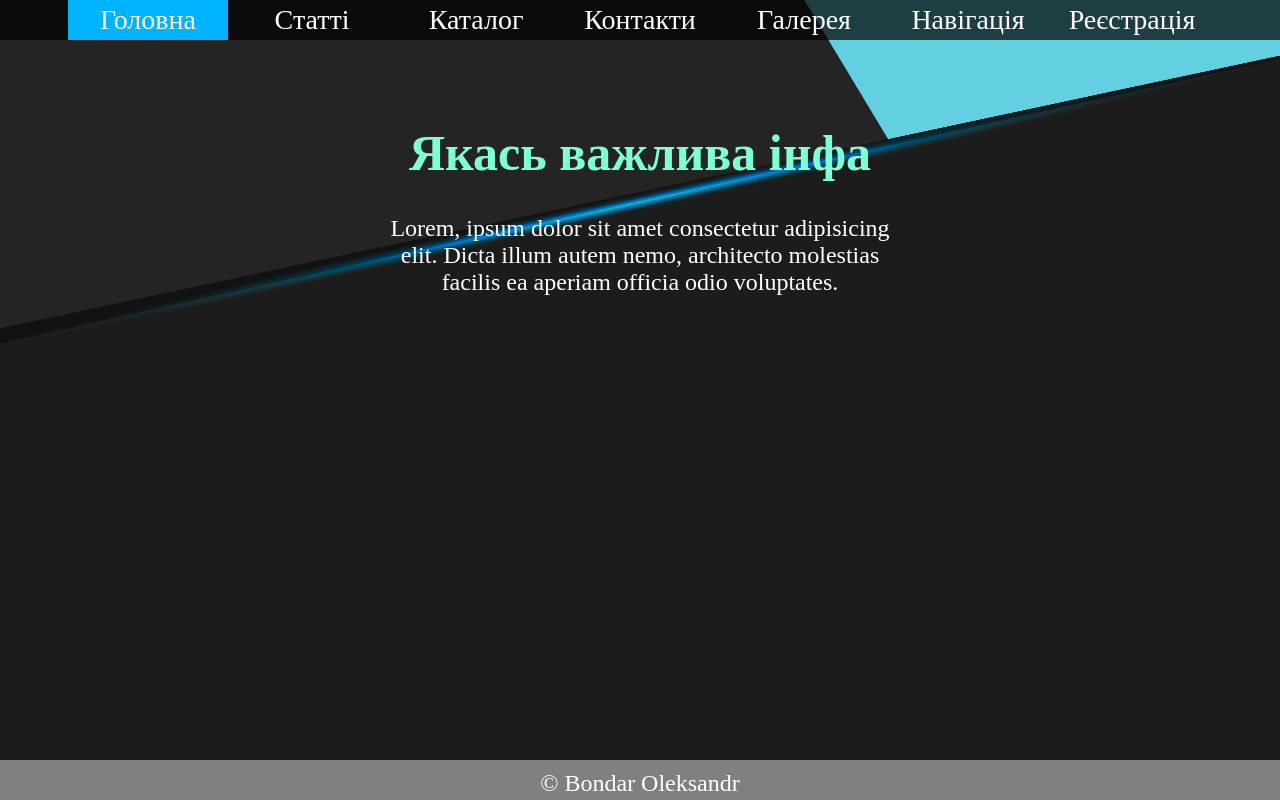
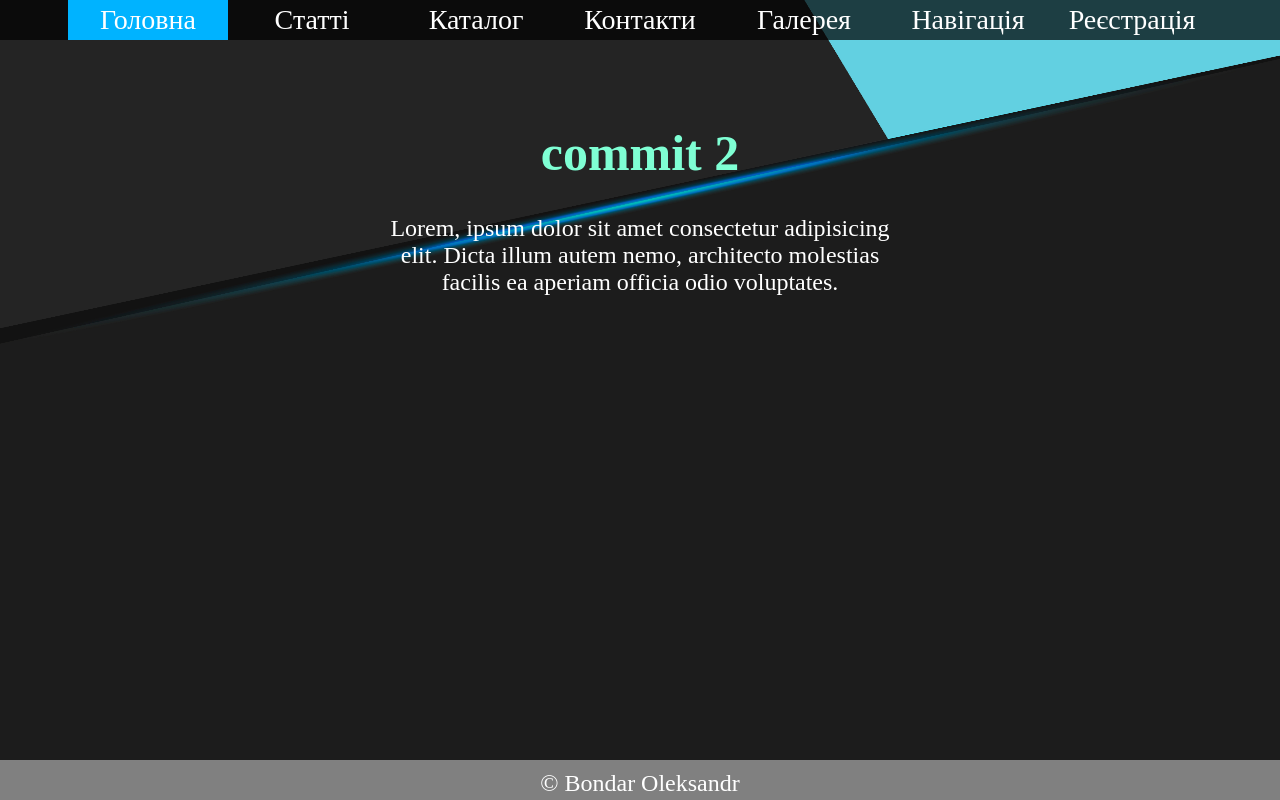
Before and after one commit to aleksandrbondar/lesson_5, a plain HTML site: page index.html in a window 1280 px wide. Drawn offline with Linux system fonts and the light colour scheme.

Commit message:
commit 2

```diff
--- a/index.html
+++ b/index.html
@@ -26,7 +26,7 @@
       <div class="content">
         <div class="about">
           <div class="about-info">
-            <h1>Якась важлива інфа</h1>
+            <h1>commit 2</h1>
             <p>Lorem, ipsum dolor sit amet consectetur adipisicing elit. Dicta illum autem nemo, architecto molestias
               facilis ea aperiam officia odio voluptates.</p>
           </div>
```
